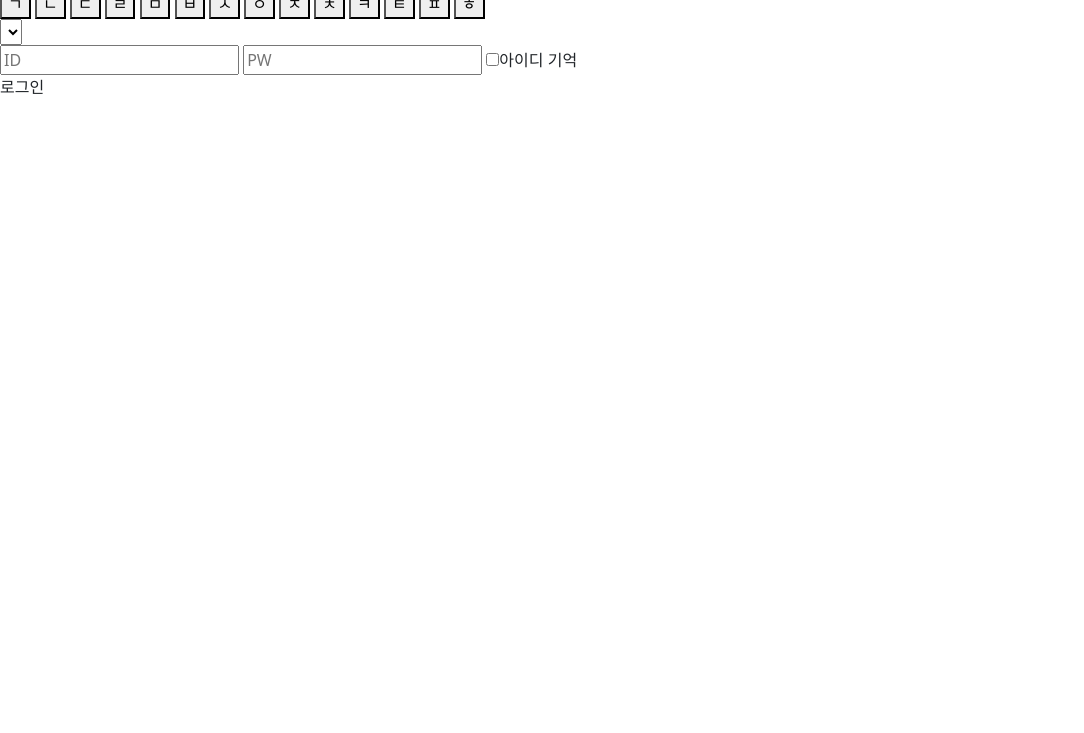
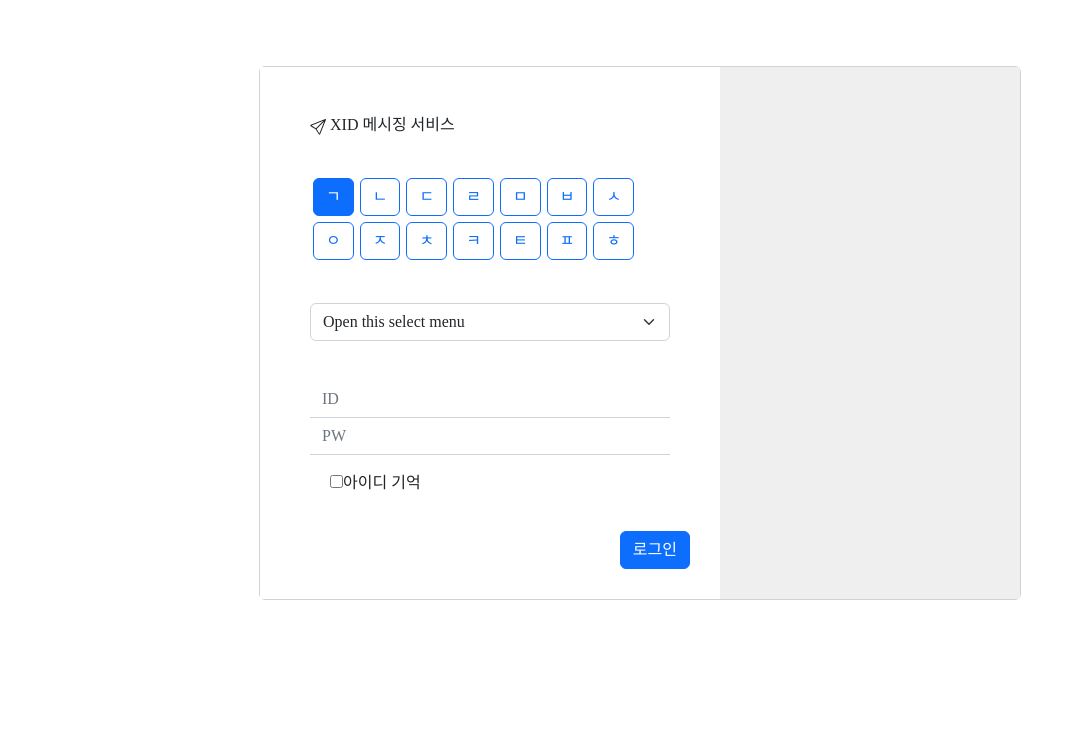
Before and after one commit to JaeHongDev/xid-ps-front, a plain HTML site: page pages/Login.html in a window 1280 px wide. Shown: the part 67-800 px from the top of the page, without its empty margins (0-1084 px from the left). Drawn offline with nearby package versions, Linux system fonts and the light colour scheme.

Commit message:
add login component design

```diff
--- /dev/null
+++ b/css/Login.css
@@ -0,0 +1,58 @@
+body {
+    box-sizing: border-box;
+    margin: 0px;
+}
+
+section {
+    height: 100vh;
+    display: flex;
+    justify-content: center;
+    align-items: center;
+}
+
+.login-wrap {
+    display: flex;
+    flex-direction: row;
+}
+
+section form {
+    padding: 30px;
+    background-color: #ffffff;
+}
+
+.login-image {
+    width: 300px;
+    background-color: #efefef;
+}
+
+.login-form-inputs div {
+    padding: 20px;
+}
+
+.login-form-button button {
+    float: right;
+}
+
+.login-form-input-texts {
+    display: flex;
+    flex-direction: column;
+}
+
+.login-button-group {
+    display: flex;
+    flex-flow: row;
+    max-width: 400px;
+    flex-wrap: wrap;
+}
+
+.login-button-group label {
+    margin:3px;
+}
+
+.underline-input {
+    border-top: none;
+    border-left: none;
+    border-right: none;
+    box-shadow: none;
+    border-radius: 0px;
+}
--- a/js/Login.js
+++ b/js/Login.js
@@ -1,8 +1,27 @@
 const Login = {
-    init:function(){
+    init: function () {
         const _this = this;
 
+        const loginButton = document.getElementById("loginBtn");
+        //event bubbling close
+        loginButton.addEventListener('click', this.login);
+    },
+
+    login: function (event) {
+        event.preventDefault();
+
+        const $collegeSelector = document.getElementById('collegeSelector');
+        $collegeSelector.value;
+
+        const $id = document.getElementById("id");
+        const $pw = document.getElementById("password");
+
+        const data = {
+            id: $id.value,
+            password: $pw.value,
+            collegeType: $collegeSelector.value
+        };
     }
+}
 
-
-}
+Login.init();
--- a/pages/Login.html
+++ b/pages/Login.html
@@ -4,47 +4,103 @@
     <meta charset="utf-8">
     <meta content="width=device-width, initial-scale=1" name="viewport">
     <title></title>
+    <!-- bootstrap css load -->
     <link crossorigin="anonymous" href="https://cdn.jsdelivr.net/npm/bootstrap@5.2.0-beta1/dist/css/bootstrap.min.css"
           integrity="sha384-0evHe/X+R7YkIZDRvuzKMRqM+OrBnVFBL6DOitfPri4tjfHxaWutUpFmBp4vmVor" rel="stylesheet">
+    <!-- reset css -->
+    <link href="../css/reset.css" rel="stylesheet">
+    <!-- login css -->
+    <link href="../css/Login.css" rel="stylesheet">
 </head>
 <body>
+<section>
+    <div class="login-wrap card">
+        <form>
+            <div class="login-form-inputs">
+                <div>
+                    <h2>
+                        <svg class="bi bi-send" fill="currentColor" height="16" viewBox="0 0 16 16"
+                             width="16" xmlns="http://www.w3.org/2000/svg">
+                            <path d="M15.854.146a.5.5 0 0 1 .11.54l-5.819 14.547a.75.75 0 0 1-1.329.124l-3.178-4.995L.643 7.184a.75.75 0 0 1 .124-1.33L15.314.037a.5.5 0 0 1 .54.11ZM6.636 10.07l2.761 4.338L14.13 2.576 6.636 10.07Zm6.787-8.201L1.591 6.602l4.339 2.76 7.494-7.493Z"/>
+                        </svg>
+                        XID 메시징 서비스
+                    </h2>
+                </div>
+                <div aria-label="Basic radio toggle button group" class="login-button-group" role="group">
+                    <input autocomplete="off" checked class="btn-check" id="btnradio1" name="btnradio" type="radio">
+                    <label class="btn btn-outline-primary" for="btnradio1">ㄱ</label>
 
-<section>
-    <form>
-        <div>
-            <h1>XID 메시징 서비스</h1>
+                    <input autocomplete="off" class="btn-check" id="btnradio2" name="btnradio" type="radio">
+                    <label class="btn btn-outline-primary" for="btnradio2">ㄴ</label>
+
+                    <input autocomplete="off" class="btn-check" id="btnradio3" name="btnradio" type="radio">
+                    <label class="btn btn-outline-primary" for="btnradio3">ㄷ</label>
+
+                    <input autocomplete="off" class="btn-check" id="btnradio4" name="btnradio" type="radio">
+                    <label class="btn btn-outline-primary" for=btnradio4>ㄹ</label>
+
+                    <input autocomplete="off" class="btn-check" id="btnradio5" name="btnradio" type="radio">
+                    <label class="btn btn-outline-primary" for=btnradio5>ㅁ</label>
+
+                    <input autocomplete="off" class="btn-check" id="btnradio6" name="btnradio" type="radio">
+                    <label class="btn btn-outline-primary" for=btnradio6>ㅂ</label>
+
+                    <input autocomplete="off" class="btn-check" id="btnradio7" name="btnradio" type="radio">
+                    <label class="btn btn-outline-primary" for=btnradio7>ㅅ</label>
+
+                    <input autocomplete="off" class="btn-check" id="btnradio8" name="btnradio" type="radio">
+                    <label class="btn btn-outline-primary" for=btnradio8>ㅇ</label>
+
+                    <input autocomplete="off" class="btn-check" id="btnradio9" name="btnradio" type="radio">
+                    <label class="btn btn-outline-primary" for=btnradio9>ㅈ</label>
+
+                    <input autocomplete="off" class="btn-check" id="btnradio10" name="btnradio" type="radio">
+                    <label class="btn btn-outline-primary" for=btnradio10>ㅊ</label>
+
+                    <input autocomplete="off" class="btn-check" id="btnradio11" name="btnradio" type="radio">
+                    <label class="btn btn-outline-primary" for=btnradio11>ㅋ</label>
+
+                    <input autocomplete="off" class="btn-check" id="btnradio12" name="btnradio" type="radio">
+                    <label class="btn btn-outline-primary" for=btnradio12>ㅌ</label>
+
+                    <input autocomplete="off" class="btn-check" id="btnradio13" name="btnradio" type="radio">
+                    <label class="btn btn-outline-primary" for=btnradio13>ㅍ</label>
+
+                    <input autocomplete="off" class="btn-check" id="btnradio14" name="btnradio" type="radio">
+                    <label class="btn btn-outline-primary" for=btnradio14s>ㅎ</label>
+
                 </div>
                 <div>
-            <button>ㄱ</button>
-            <button>ㄴ</button>
-            <button>ㄷ</button>
-            <button>ㄹ</button>
-            <button>ㅁ</button>
-            <button>ㅂ</button>
-            <button>ㅅ</button>
-            <button>ㅇ</button>
-            <button>ㅈ</button>
-            <button>ㅊ</button>
-            <button>ㅋ</button>
-            <button>ㅌ</button>
-            <button>ㅍ</button>
-            <button>ㅎ</button>
+                    <select aria-label="Default select example" class="form-select" id="collegeSelector">
+                        <option selected>Open this select menu</option>
+                        <option value="1">One</option>
+                        <option value="2">Two</option>
+                        <option value="3">Three</option>
+                    </select>
                 </div>
+                <div class="login-form-input-texts">
+                    <input class="form-control underline-input" id="id" placeholder="ID"
+                           type="text">
+                    <input class="form-control underline-input" id="password" placeholder="PW"
+                           type="password">
                     <div>
-            <select></select>
-        </div>
-        <div>
-            <input type="text" placeholder="ID"/>
-            <input type="text" placeholder="PW"/>
                         <input type="checkbox"/><span>아이디 기억</span>
                     </div>
-        <div>로그인</div>
+                </div>
+            </div>
+
+            <div class="login-form-button">
+                <button class="btn btn-primary" id="loginBtn">로그인</button>
+            </div>
         </form>
+        <div class="login-image">
+        </div>
+    </div>
 </section>
 <script crossorigin="anonymous"
         integrity="sha384-pprn3073KE6tl6bjs2QrFaJGz5/SUsLqktiwsUTF55Jfv3qYSDhgCecCxMW52nD2"
         src="https://cdn.jsdelivr.net/npm/bootstrap@5.2.0-beta1/dist/js/bootstrap.bundle.min.js"></script>
 
-<scrip
+<script src="../js/Login.js"></script>
 </body>
 </html>
```
Lines whose indentation alone changed are shown as unchanged.
